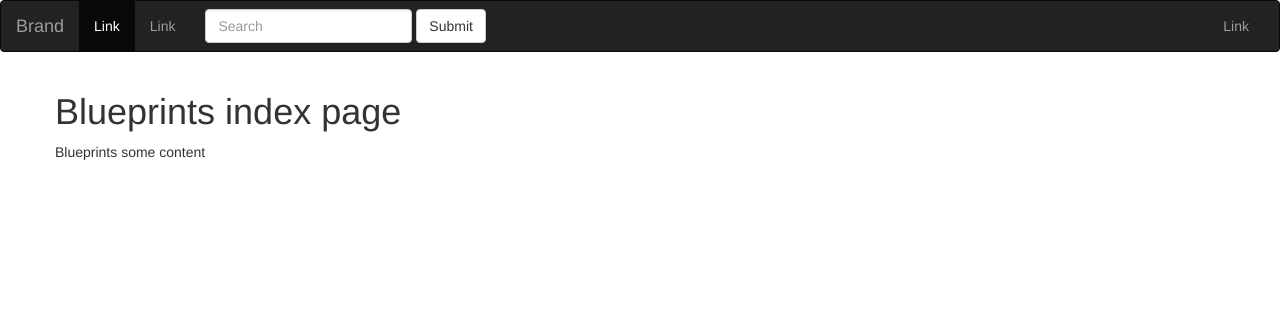
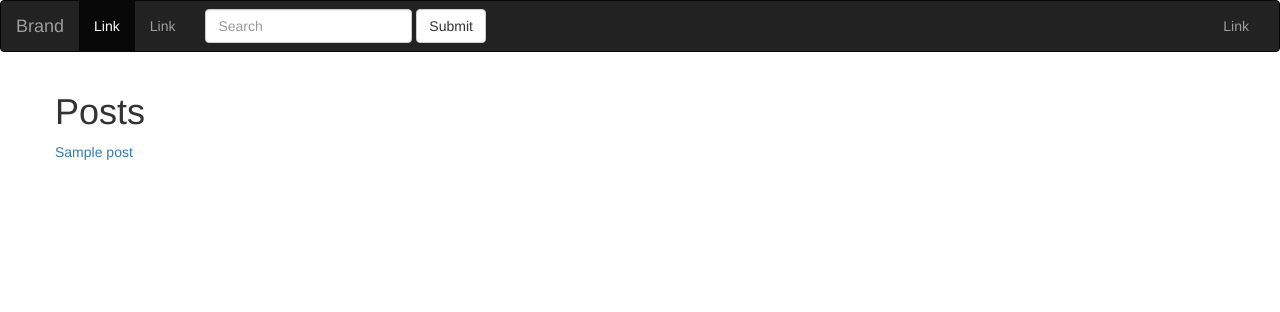
Before and after one commit to iwannafly90/simple_flask_blog, a Flask app: page /blog/ in a window 1280 px wide. Shown: the top 312 px of the page. Run offline with Flask 2, Linux system fonts and the light colour scheme; tables that the repository leaves empty hold one stand-in row (values such as "Sample post"); some libraries are stand-ins or nearby versions.

Commit message:
Filled content block with posts

```diff
--- a/posts/templates/posts/index.html
+++ b/posts/templates/posts/index.html
@@ -5,9 +5,13 @@
 {% endblock %}
 
 {% block content_title %}
-    Blueprints index page
+    Posts
 {% endblock %}
 
 {% block content %}
-    Blueprints some content
+    {% for post in posts %}
+        <p>
+            <a href="{{ url_for('posts.post_detail', slug=post.slug) }}">{{ post.title }}</a>
+        </p>
+    {% endfor %}
 {% endblock %}
```
